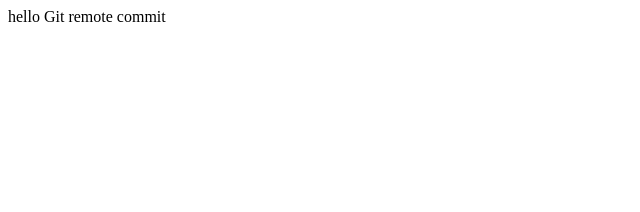
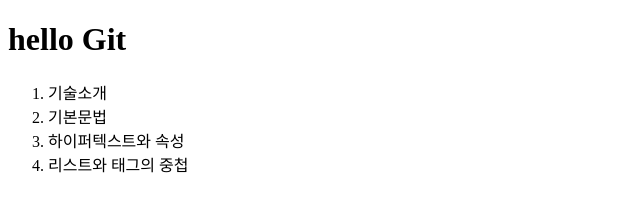
Before and after one commit to edongyun/html, a plain HTML site: page index.html in a window 1280 px wide. Shown: the whole page, without its empty margins (0-640 px from the left). Drawn offline with Linux system fonts and the light colour scheme.

Commit message:
<!DOCTYPE html> 추가

```diff
--- a/index.html
+++ b/index.html
@@ -1,8 +1,16 @@
+<!DOCTYPE html>
 <html>
 <head>
+  <title>HTML - 수업소개</title>
+  <meta charset="utf-8">
 </head>
 <body>
-  hello Git
-  remote commit
+  <h1>hello Git</h1>
+  <ol>
+    <li>기술소개</li>
+    <li>기본문법</li>
+    <li>하이퍼텍스트와 속성</li>
+    <li>리스트와 태그의 중첩</li>
+  </ol>
 </body>
 </html>
```
